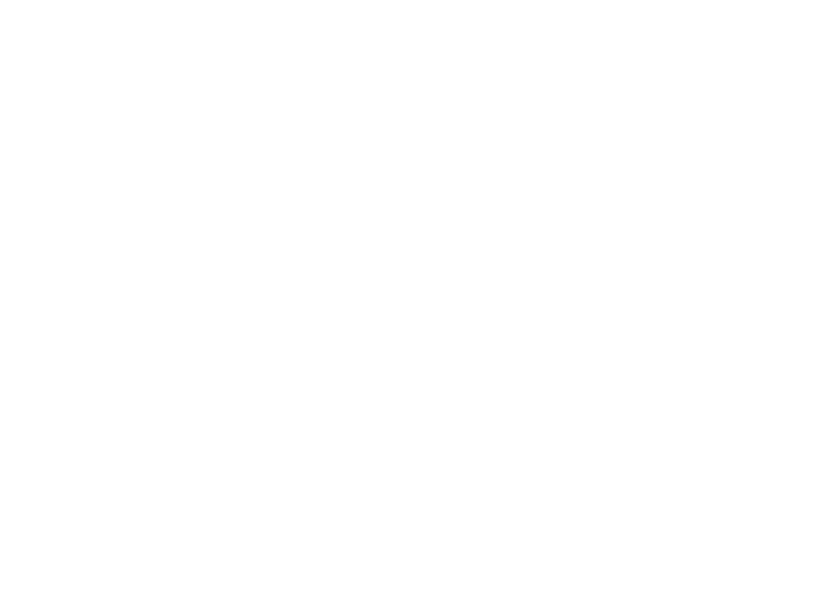
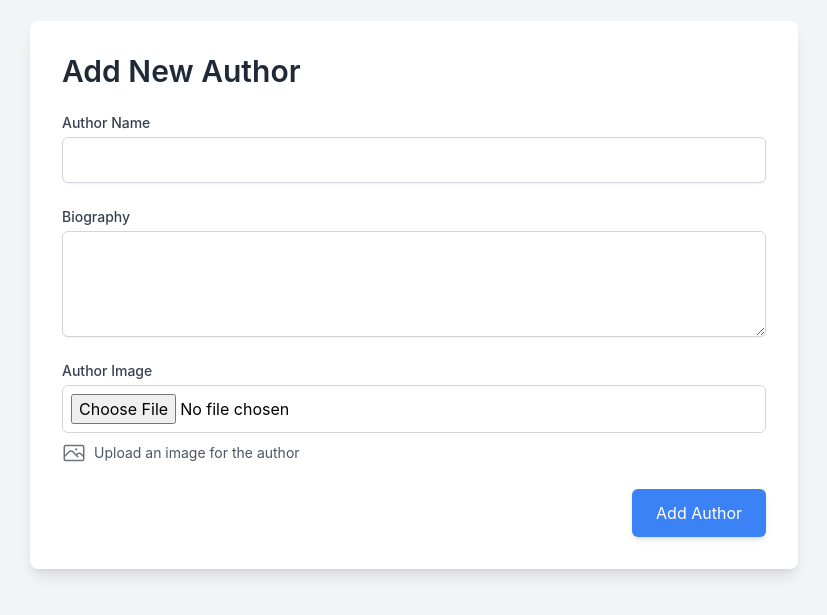
Before and after one commit to aspavani/Capstone-Fullstack-Frontend, a React (Create React App) app in the folder bookstore-react-tailwind/: page /add-author in a window 1280 px wide. Before the commit this address had no page. Shown: the part 105-720 px from the top of the page, without its empty margins (226-1053 px from the left). Built offline with nearby package versions, Linux system fonts and the light colour scheme.

Commit message:
Add author button added in Add book form. Also, added add new author page

```diff
--- a/bookstore-react-tailwind/package.json
+++ b/bookstore-react-tailwind/package.json
@@ -3,6 +3,7 @@
   "version": "0.1.0",
   "private": true,
   "dependencies": {
+    "@heroicons/react": "^2.1.5",
     "@testing-library/jest-dom": "^5.17.0",
     "@testing-library/react": "^13.4.0",
     "@testing-library/user-event": "^13.5.0",
--- a/bookstore-react-tailwind/src/App.js
+++ b/bookstore-react-tailwind/src/App.js
@@ -9,6 +9,8 @@
 import BookDetailsPage from './pages/BookDetailsPage';
 import AuthorProfilePage from './pages/AuthorProfilePage';
 import AddBookPage from './pages/AddBookPage';
+import AddAuthorPage from './pages/AddAuthorPage';
+import AddGenrePage from './pages/AddGenrePage';
 
 function App()  {
   return (
@@ -22,6 +24,8 @@
       <Route path="/book-details/:id" element={<BookDetailsPage />} />
       <Route path="/author-profile/:authorId" element={<AuthorProfilePage />} />
       <Route path="/add-book" element={<AddBookPage />} />
+      <Route path="/add-author" element={<AddAuthorPage />} />
+      <Route path="/add-genre" element={<AddGenrePage />} />
   </Routes>
 );
 }
--- /dev/null
+++ b/bookstore-react-tailwind/src/pages/AddAuthorPage.js
@@ -0,0 +1,115 @@
+import React, { useState } from 'react';
+import { useNavigate } from 'react-router-dom';
+import { PhotoIcon } from '@heroicons/react/24/outline'; // Import PhotoIcon for image upload
+
+const AddAuthorPage = () => {
+  const [authorName, setAuthorName] = useState('');
+  const [biography, setBiography] = useState('');
+  const [authorImage, setAuthorImage] = useState(null);
+  const [error, setError] = useState('');
+  const [successMessage, setSuccessMessage] = useState('');
+  const navigate = useNavigate();
+
+  const handleImageChange = (e) => {
+    setAuthorImage(e.target.files[0]);
+  };
+
+  const handleSubmit = async (e) => {
+    e.preventDefault();
+    setError('');
+    setSuccessMessage('');
+
+    const formData = new FormData();
+    formData.append('author_name', authorName);
+    formData.append('biography', biography);
+    formData.append('image', authorImage);
+
+    try {
+      const response = await fetch('http://localhost:5000/author', {
+        method: 'POST',
+        body: formData,
+      });
+
+      if (response.ok) {
+        setSuccessMessage('Author added successfully!');
+        setTimeout(() => navigate('/add-book'), 2000); // Redirect after 2 seconds
+      } else {
+        const data = await response.json();
+        setError(data.message || 'Failed to add the author');
+      }
+    } catch (error) {
+      setError('An error occurred while adding the author');
+    }
+  };
+
+  return (
+    <div className="min-h-screen flex items-center justify-center bg-gray-100 p-6">
+      <div className="w-full max-w-3xl bg-white p-8 rounded-lg shadow-lg">
+        <h1 className="text-3xl font-semibold mb-6 text-gray-800">Add New Author</h1>
+
+        {successMessage && (
+          <div className="bg-green-500 text-white p-4 rounded-md mb-6">
+            {successMessage}
+          </div>
+        )}
+        {error && (
+          <div className="bg-red-500 text-white p-4 rounded-md mb-6">
+            {error}
+          </div>
+        )}
+
+        <form onSubmit={handleSubmit} className="space-y-6">
+          <div>
+            <label htmlFor="authorName" className="block text-sm font-medium text-gray-700">Author Name</label>
+            <input
+              type="text"
+              id="authorName"
+              value={authorName}
+              onChange={(e) => setAuthorName(e.target.value)}
+              required
+              className="mt-1 block w-full border border-gray-300 rounded-md shadow-sm focus:ring-blue-500 focus:border-blue-500 sm:text-sm p-3"
+            />
+          </div>
+
+          <div>
+            <label htmlFor="biography" className="block text-sm font-medium text-gray-700">Biography</label>
+            <textarea
+              id="biography"
+              value={biography}
+              onChange={(e) => setBiography(e.target.value)}
+              required
+              rows="4"
+              className="mt-1 block w-full border border-gray-300 rounded-md shadow-sm focus:ring-blue-500 focus:border-blue-500 sm:text-sm p-3"
+            />
+          </div>
+
+          <div>
+            <label htmlFor="authorImage" className="block text-sm font-medium text-gray-700">Author Image</label>
+            <input
+              type="file"
+              id="authorImage"
+              onChange={handleImageChange}
+              className="mt-1 block w-full border border-gray-300 rounded-md p-2"
+              required
+            />
+            <div className="flex items-center mt-2">
+              <PhotoIcon className="h-6 w-6 text-gray-500" aria-hidden="true" />
+              <span className="ml-2 text-sm text-gray-600">Upload an image for the author</span>
+            </div>
+          </div>
+
+          <div className="flex justify-end">
+            <button
+              type="submit"
+              className="bg-blue-500 text-white py-3 px-6 rounded-md shadow-md hover:bg-blue-600 focus:outline-none focus:ring-2 focus:ring-blue-500 focus:ring-opacity-50"
+            >
+              Add Author
+            </button>
+          </div>
+        </form>
+      </div>
+    </div>
+  );
+};
+
+export default AddAuthorPage;
--- a/bookstore-react-tailwind/src/pages/AddBookPage.js
+++ b/bookstore-react-tailwind/src/pages/AddBookPage.js
@@ -1,5 +1,6 @@
 import React, { useState, useEffect } from 'react';
 import { useNavigate } from 'react-router-dom';
+import { PlusCircleIcon } from '@heroicons/react/24/outline'; // Import the PlusCircleIcon
 
 const AddBookPage = () => {
   const [title, setTitle] = useState('');
@@ -126,6 +127,7 @@
 
           <div>
             <label htmlFor="author" className="block text-sm font-medium text-gray-700">Author</label>
+            <div className="flex items-center space-x-4">
               <select
                 id="author"
                 value={selectedAuthor}
@@ -140,10 +142,19 @@
                   </option>
                 ))}
               </select>
+              <button
+                type="button"
+                onClick={() => navigate('/add-author')}
+                className="bg-blue-500 text-white p-2 rounded-full hover:bg-blue-600 focus:outline-none focus:ring-2 focus:ring-blue-500 focus:ring-opacity-50"
+              >
+                <PlusCircleIcon className="h-6 w-6" aria-hidden="true" />
+              </button>
+            </div>
           </div>
 
           <div>
             <label htmlFor="genre" className="block text-sm font-medium text-gray-700">Genre</label>
+            <div className="flex items-center space-x-4">
               <select
                 id="genre"
                 value={selectedGenre}
@@ -158,6 +169,14 @@
                   </option>
                 ))}
               </select>
+              <button
+                type="button"
+                onClick={() => navigate('/add-genre')}
+                className="bg-blue-500 text-white p-2 rounded-full hover:bg-blue-600 focus:outline-none focus:ring-2 focus:ring-blue-500 focus:ring-opacity-50"
+              >
+                <PlusCircleIcon className="h-6 w-6" aria-hidden="true" />
+              </button>
+            </div>
           </div>
 
           <div>
--- /dev/null
+++ b/bookstore-react-tailwind/src/pages/AddGenrePage.js
@@ -0,0 +1,79 @@
+import React, { useState } from 'react';
+import { useNavigate } from 'react-router-dom';
+
+const AddGenrePage = () => {
+  const [genreName, setGenreName] = useState('');
+  const [error, setError] = useState('');
+  const [successMessage, setSuccessMessage] = useState('');
+  const navigate = useNavigate();
+
+  const handleSubmit = async (e) => {
+    e.preventDefault();
+    setError('');
+    setSuccessMessage('');
+
+    try {
+      const response = await fetch('http://localhost:5000/genres', {
+        method: 'POST',
+        headers: {
+          'Content-Type': 'application/json',
+        },
+        body: JSON.stringify({ genre_name: genreName }),
+      });
+
+      if (response.ok) {
+        setSuccessMessage('Genre added successfully!');
+        setTimeout(() => navigate('/add-book'), 2000); // Redirect after 2 seconds
+      } else {
+        const data = await response.json();
+        setError(data.message || 'Failed to add the genre');
+      }
+    } catch (error) {
+      setError('An error occurred while adding the genre');
+    }
+  };
+
+  return (
+    <div className="min-h-screen flex items-center justify-center bg-gray-100 p-6">
+      <div className="w-full max-w-md bg-white p-8 rounded-lg shadow-lg">
+        <h1 className="text-2xl font-semibold mb-6 text-gray-800">Add New Genre</h1>
+
+        {successMessage && (
+          <div className="bg-green-500 text-white p-4 rounded-md mb-6">
+            {successMessage}
+          </div>
+        )}
+        {error && (
+          <div className="bg-red-500 text-white p-4 rounded-md mb-6">
+            {error}
+          </div>
+        )}
+
+        <form onSubmit={handleSubmit} className="space-y-6">
+          <div>
+            <label htmlFor="genreName" className="block text-sm font-medium text-gray-700">Genre Name</label>
+            <input
+              type="text"
+              id="genreName"
+              value={genreName}
+              onChange={(e) => setGenreName(e.target.value)}
+              required
+              className="mt-1 block w-full border border-gray-300 rounded-md shadow-sm focus:ring-blue-500 focus:border-blue-500 sm:text-sm p-3"
+            />
+          </div>
+
+          <div className="flex justify-end">
+            <button
+              type="submit"
+              className="bg-blue-500 text-white py-3 px-6 rounded-md shadow-md hover:bg-blue-600 focus:outline-none focus:ring-2 focus:ring-blue-500 focus:ring-opacity-50"
+            >
+              Add Genre
+            </button>
+          </div>
+        </form>
+      </div>
+    </div>
+  );
+};
+
+export default AddGenrePage;
```
Also changed, not shown: 1 other file (tests, documents, lock files or other folders). Lines whose indentation alone changed are shown as unchanged.
